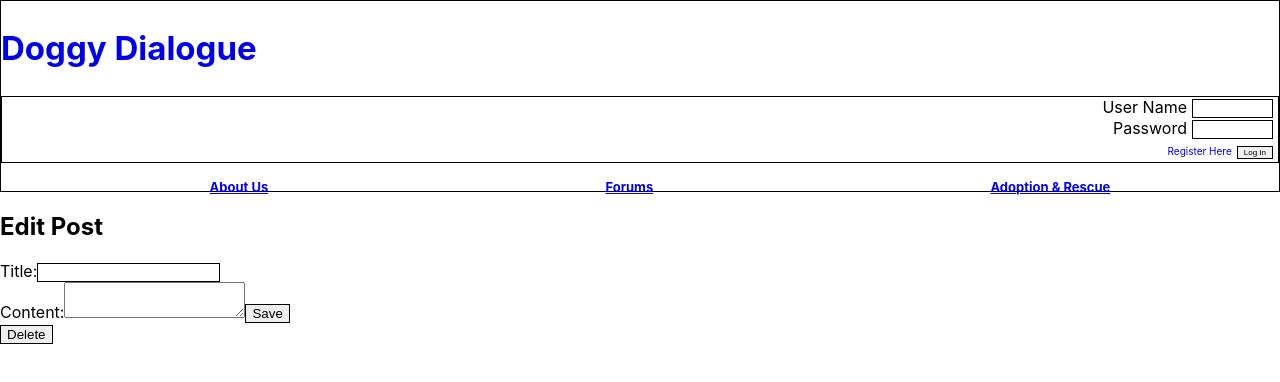
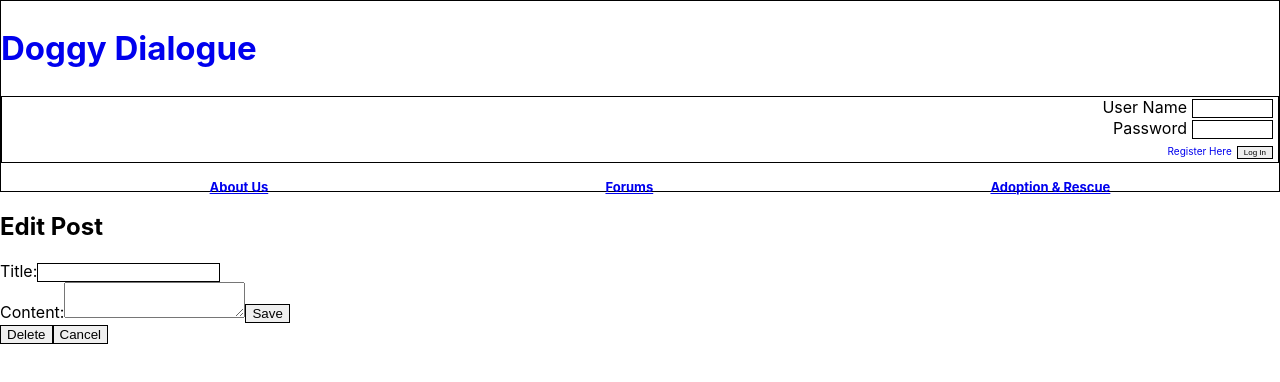
Before and after one commit to navin1551/doggy-dialogue-app, a React (Create React App) app: page /edit-post/1 in a window 1280 px wide. Shown: the top 382 px of the page. Built offline with nearby package versions, Linux system fonts and the light colour scheme; no server answers.

Commit message:
started links for cancels and go backs

```diff
--- a/src/components/AboutUs.js
+++ b/src/components/AboutUs.js
@@ -10,6 +10,7 @@ export default class AboutUs extends React.Component {
           <h2 className="about-us-header">About Us</h2>
         </div>
         <div className="about-us-content">
+          <p>WELCOME TO DOGGY DIALOGUE!</p>
           <p>
             Who are we at Doggy Dialogue? We are a group of people who love dogs
             and want to establish an active community of dog lovers in the
--- a/src/components/EditPost.css
+++ b/src/components/EditPost.css
@@ -2,3 +2,7 @@
 #post-edit-delete-button {
   border: 1px solid black;
 }
+
+#edit-post-cancel-button {
+  border: 1px solid black;
+}
--- a/src/components/EditPost.js
+++ b/src/components/EditPost.js
@@ -1,4 +1,5 @@
 import React from "react";
+import { Link } from "react-router-dom";
 import DoggyContext from "../DoggyContext";
 import "./EditPost.css";
 
@@ -71,6 +72,7 @@ export default class EditPost extends React.Component {
 
   render() {
     const { title, content } = this.state;
+    const { postId } = this.props.match.params;
     return (
       <section>
         <div>
@@ -98,6 +100,9 @@ export default class EditPost extends React.Component {
           </form>
         </div>
         <button id="post-edit-delete-button">Delete</button>
+        <Link to={`/post/${postId}`}>
+          <button id="edit-post-cancel-button">Cancel</button>
+        </Link>
       </section>
     );
   }
--- a/src/components/EditReply.js
+++ b/src/components/EditReply.js
@@ -1,4 +1,5 @@
 import React from "react";
+import { Link } from "react-router-dom";
 import DoggyContext from "../DoggyContext";
 import "./EditReply.css";
 
@@ -64,7 +65,9 @@ export default class EditReply extends React.Component {
   };
 
   render() {
+    console.log(this.props);
     const { reply } = this.state;
+    const { postId } = this.props.match.params;
     return (
       <section>
         <div>
@@ -81,6 +84,9 @@ export default class EditReply extends React.Component {
           <button id="reply-edit-save-button">Save</button>
         </form>
         <button id="reply-edit-delete-button">Delete</button>
+        <Link to={`/post/${postId}`}>
+          <button>Cancel</button>
+        </Link>
       </section>
     );
   }
--- a/src/components/RegisterForm.js
+++ b/src/components/RegisterForm.js
@@ -24,6 +24,8 @@ export default class RegisterForm extends React.Component {
         user_name.value = "";
         password.value = "";
         this.props.onRegistrationSuccess();
+        window.location = "/forums";
+        alert("Account created");
       })
       .catch(res => {
         this.setState({ error: res.error });
```
